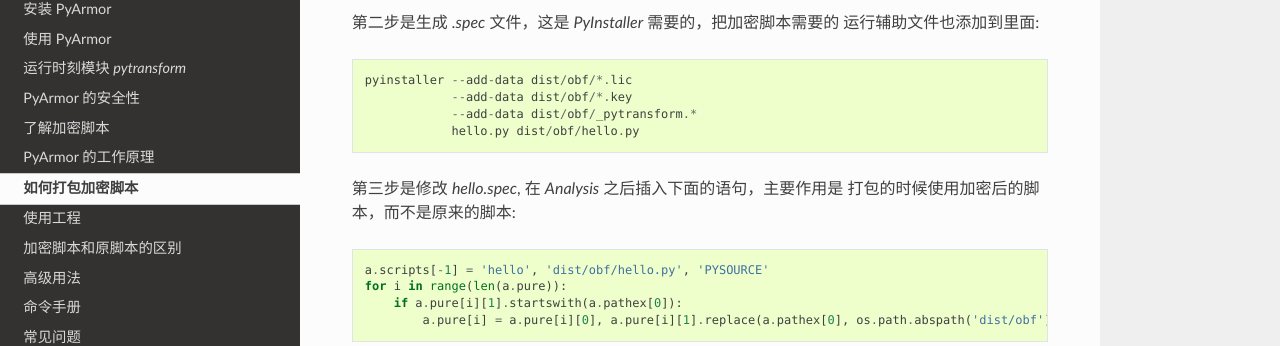
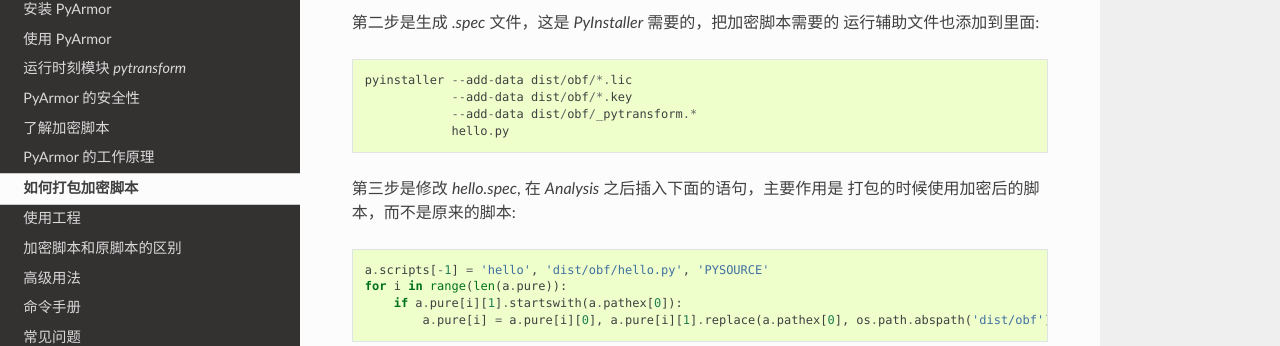
Before and after one commit to dashingsoft/pyarmor-docs-zh, a Sphinx documentation site: the page built from docs/pack-obfuscated-scripts.rst, in a window 1280 px wide and 900 px high, scrolled down 587 px. Shown: the part 136-482 px from the top of the window. Built offline with Sphinx 7.4.7 and the Read the Docs theme 2.0.0, drawn with Linux system fonts in a browser that asks for light colours.

Commit message:
Fix example

```diff
--- a/docs/pack-obfuscated-scripts.rst
+++ b/docs/pack-obfuscated-scripts.rst
@@ -31,7 +31,7 @@
     pyinstaller --add-data dist/obf/*.lic
                 --add-data dist/obf/*.key
                 --add-data dist/obf/_pytransform.*
-                hello.py dist/obf/hello.py
+                hello.py
 
 第三步是修改 `hello.spec`, 在 `Analysis` 之后插入下面的语句，主要作用是
 打包的时候使用加密后的脚本，而不是原来的脚本::
```
